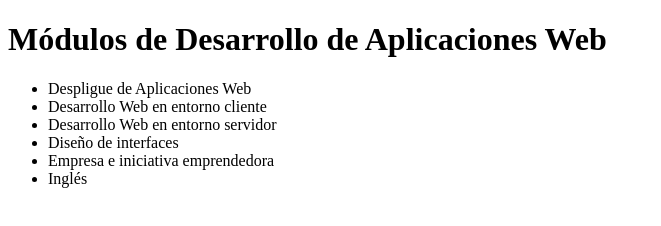
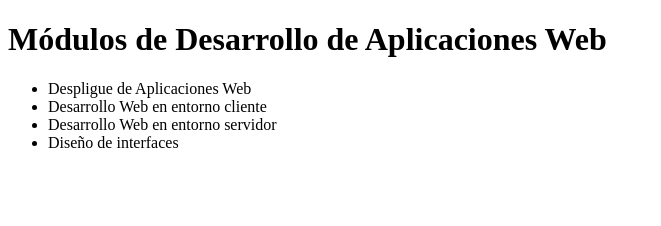
Before and after one commit to Trierner/dawAct2_3, a plain HTML site: page index.html in a window 1280 px wide. Shown: the whole page, without its empty margins (0-661 px from the left). Drawn offline with Linux system fonts and the light colour scheme.

Commit message:
Modificación index.html

```diff
--- a/index.html
+++ b/index.html
@@ -12,8 +12,6 @@
         <li>Desarrollo Web en entorno cliente</li>
         <li>Desarrollo Web en entorno servidor</li>
         <li>Diseño de interfaces</li>
-        <li>Empresa e iniciativa emprendedora</li>
-	<li>Inglés</li>
     </ul>
 </body>
 </html>
```
